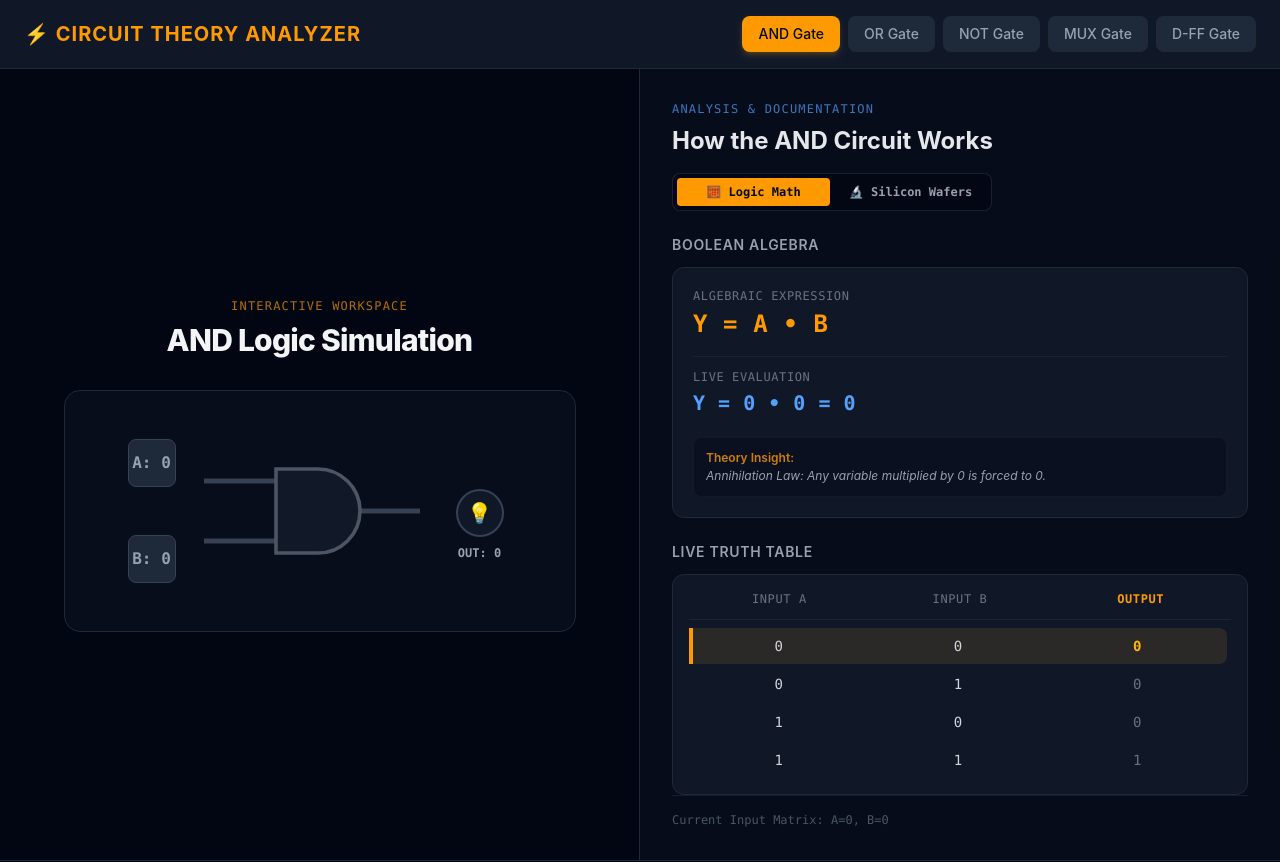
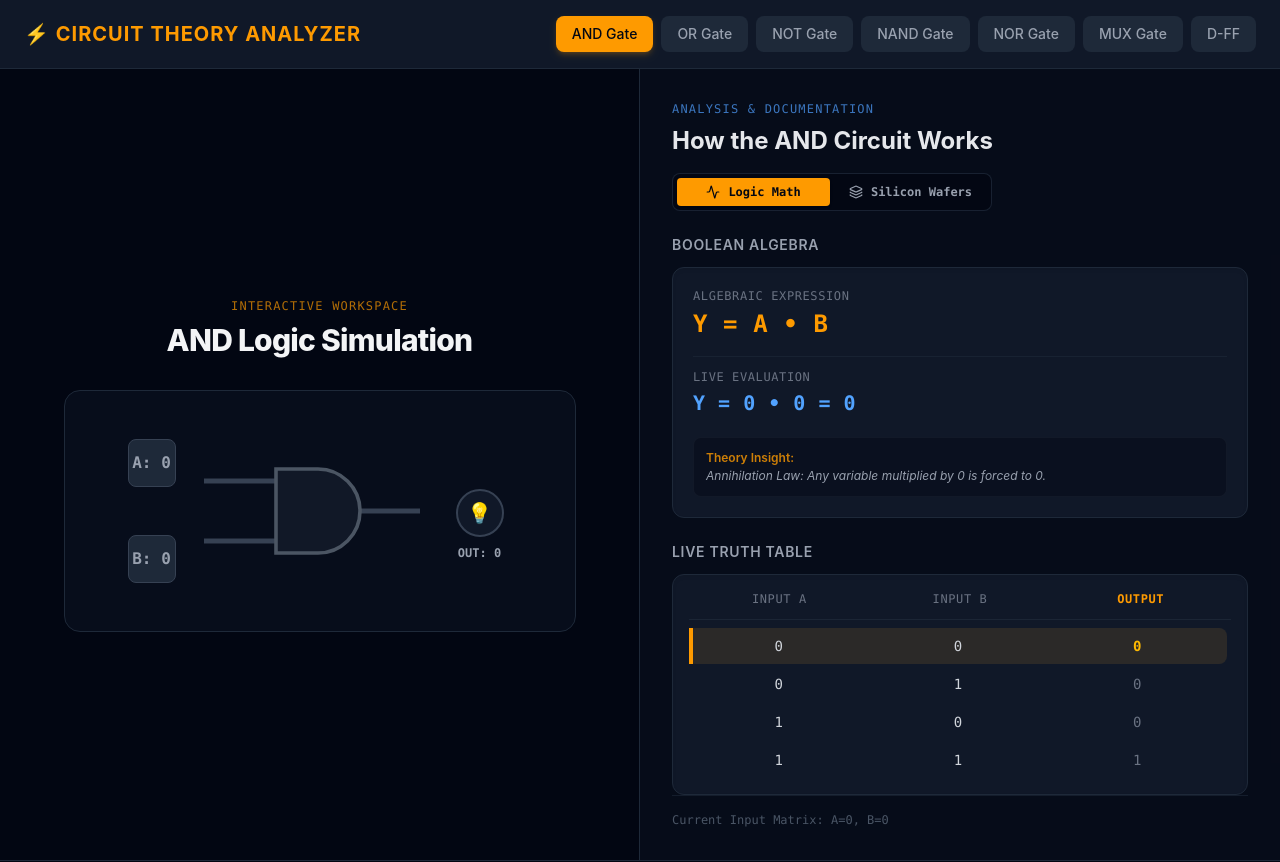
Before and after one commit to YOLO-GIT/circuits_theory, a React (Vite) app: page / in a window 1280 px wide. Shown: the top 862 px of the page. Built offline with nearby package versions, Linux system fonts and the light colour scheme.

Commit message:
Add NAND and NOR gate components to App, update module rendering and silicon layer toggle

```diff
--- a/src/App.tsx
+++ b/src/App.tsx
@@ -1,8 +1,11 @@
 import { useState } from "react";
 import { motion } from "framer-motion";
+import { Activity, Layers } from "lucide-react"; // Imported clean Lucide icons
 import AndGate from "./components/AndGate";
 import OrGate from "./components/OrGate";
 import NotGate from "./components/NotGate";
+import NandGate from "./components/NandGate";
+import NorGate from "./components/NorGate";
 import TruthTable from "./components/TruthTable";
 import TimingDiagram from "./components/TimingDiagram";
 import BooleanFormula from "./components/BooleanFormula";
@@ -10,18 +13,20 @@ import MuxGate from "./components/MuxGate";
 import DFlipFlop from "./components/DFlipFlop";
 import SiliconLayout from "./components/SiliconLayout";
 
-type ModuleType = "AND" | "OR" | "NOT" | "MUX" | "D-FF";
+type ModuleType = "AND" | "OR" | "NOT" | "MUX" | "D-FF" | "NAND" | "NOR";
 
 export default function App() {
   const [activeModule, setActiveModule] = useState<ModuleType>("AND");
-  const modules: ModuleType[] = ["AND", "OR", "NOT", "MUX", "D-FF"];
+
+  // FIX 1: Added "NAND" and "NOR" to the array so they actually render in the navbar!
+  const modules: ModuleType[] = ["AND", "OR", "NOT", "NAND", "NOR", "MUX", "D-FF"];
 
   // LIFTED SHARED STATE FOR INPUTS
   const [gateInputA, setGateInputA] = useState<boolean>(false);
   const [gateInputB, setGateInputB] = useState<boolean>(false);
-  const [selectLine, setSelectLine] = useState(false); // New control state for MUX
+  const [selectLine, setSelectLine] = useState(false);
 
-  // ADD THIS NEW TOGGLE SWITCH STATE HERE
+  // SILICON WAFER DISPLAY STATE
   const [showSiliconLayer, setShowSiliconLayer] = useState<boolean>(false);
 
   return (
@@ -35,14 +40,17 @@ export default function App() {
           {modules.map((mod) => (
             <button
               key={mod}
-              onClick={() => setActiveModule(mod)}
+              onClick={() => {
+                setActiveModule(mod);
+                setShowSiliconLayer(false); // Reset view on switch for safety
+              }}
               className={`px-4 py-2 rounded-lg font-medium transition-all text-sm ${
                 activeModule === mod
                   ? "bg-amber-500 text-gray-950 shadow-md shadow-amber-500/20"
                   : "bg-gray-800 text-gray-400 hover:bg-gray-700 hover:text-gray-200"
               }`}
             >
-              {mod} Gate
+              {mod} {mod === "D-FF" ? "" : "Gate"}
             </button>
           ))}
         </nav>
@@ -50,6 +58,7 @@ export default function App() {
 
       {/* MAIN LAYOUT */}
       <main className="flex-1 grid grid-cols-1 lg:grid-cols-2 divide-y lg:divide-y-0 lg:divide-x divide-gray-800">
+
         {/* ZONE 1: THE INTERACTIVE CIRCUITS (LEFT) */}
         <section className="p-8 flex flex-col items-center justify-center min-h-100 bg-gray-950/50">
           <div className="text-center w-full flex flex-col items-center">
@@ -60,44 +69,31 @@ export default function App() {
               {activeModule} Logic Simulation
             </h2>
 
-            {/* Wrapping our workspace switch in App.tsx */}
             <motion.div
-              key={activeModule} // Keeps track of when the module actually changes
+              key={activeModule}
               initial={{ opacity: 0, y: 10 }}
               animate={{ opacity: 1, y: 0 }}
               exit={{ opacity: 0, y: -10 }}
               transition={{ duration: 0.2 }}
               className="w-full flex justify-center"
             >
-              {/* RENDER THE CORRESPONDING LOGIC ENGINE */}
               {activeModule === "AND" && (
-                <AndGate
-                  inputA={gateInputA}
-                  inputB={gateInputB}
-                  setInputA={setGateInputA}
-                  setInputB={setGateInputB}
-                />
+                <AndGate inputA={gateInputA} inputB={gateInputB} setInputA={setGateInputA} setInputB={setGateInputB} />
               )}
               {activeModule === "OR" && (
-                <OrGate
-                  inputA={gateInputA}
-                  inputB={gateInputB}
-                  setInputA={setGateInputA}
-                  setInputB={setGateInputB}
-                />
+                <OrGate inputA={gateInputA} inputB={gateInputB} setInputA={setGateInputA} setInputB={setGateInputB} />
               )}
               {activeModule === "NOT" && (
                 <NotGate inputA={gateInputA} setInputA={setGateInputA} />
               )}
               {activeModule === "MUX" && (
-                <MuxGate
-                  inputA={gateInputA}
-                  inputB={gateInputB}
-                  selectLine={selectLine}
-                  setInputA={setGateInputA}
-                  setInputB={setGateInputB}
-                  setSelectLine={setSelectLine}
-                />
+                <MuxGate inputA={gateInputA} inputB={gateInputB} selectLine={selectLine} setInputA={setGateInputA} setInputB={setGateInputB} setSelectLine={setSelectLine} />
+              )}
+              {activeModule === "NAND" && (
+                <NandGate inputA={gateInputA} inputB={gateInputB} setInputA={setGateInputA} setInputB={setGateInputB} />
+              )}
+              {activeModule === "NOR" && (
+                <NorGate inputA={gateInputA} inputB={gateInputB} setInputA={setGateInputA} setInputB={setGateInputB} />
               )}
               {activeModule === "D-FF" && <DFlipFlop />}
             </motion.div>
@@ -111,45 +107,40 @@ export default function App() {
               Analysis & Documentation
             </span>
             <h2 className="text-2xl font-bold mb-4 text-gray-200">
-              How the {activeModule === "D-FF" ? "D Flip-Flop" : activeModule}{" "}
-              Circuit Works
+              How the {activeModule === "D-FF" ? "D Flip-Flop" : activeModule} Circuit Works
             </h2>
 
-            {/* NEW: SILICON MODE TOGGLE CONTROLLER SWITCH BAR */}
-            {["AND", "OR"].includes(activeModule) && (
+            {/* FIX 2: Added NAND and NOR here so the premium silicon wafer layout toggle displays */}
+            {["AND", "OR", "NOT","NAND", "NOR"].includes(activeModule) && (
               <div className="flex bg-gray-950/80 p-1 rounded-lg border border-gray-800/80 mb-6 gap-1 w-full max-w-xs">
                 <button
                   onClick={() => setShowSiliconLayer(false)}
-                  className={`flex-1 py-1.5 rounded text-xs font-mono font-bold transition-all ${
-                    !showSiliconLayer
-                      ? "bg-amber-500 text-gray-950"
-                      : "text-gray-400 hover:text-gray-200"
+                  className={`flex items-center justify-center gap-2 flex-1 py-1.5 rounded text-xs font-mono font-bold transition-all ${
+                    !showSiliconLayer ? "bg-amber-500 text-gray-950 shadow-sm" : "text-gray-400 hover:text-gray-200"
                   }`}
                 >
-                  🧮 Logic Math
+                  <Activity className="w-3.5 h-3.5" />
+                  <span>Logic Math</span>
                 </button>
                 <button
                   onClick={() => setShowSiliconLayer(true)}
-                  className={`flex-1 py-1.5 rounded text-xs font-mono font-bold transition-all ${
-                    showSiliconLayer
-                      ? "bg-blue-500 text-gray-950"
-                      : "text-gray-400 hover:text-gray-200"
+                  className={`flex items-center justify-center gap-2 flex-1 py-1.5 rounded text-xs font-mono font-bold transition-all ${
+                    showSiliconLayer ? "bg-blue-500 text-gray-950 shadow-sm" : "text-gray-400 hover:text-gray-200"
                   }`}
                 >
-                  🔬 Silicon Wafers
+                  <Layers className="w-3.5 h-3.5" />
+                  <span>Silicon Wafers</span>
                 </button>
               </div>
             )}
 
-            {["AND", "OR", "NOT", "MUX"].includes(activeModule) ? (
+            {/* FIX 3: Expanded array check to let NAND and NOR enter math/truth table mode */}
+            {["AND", "OR", "NOT", "MUX", "NAND", "NOR"].includes(activeModule) ? (
               <div className="flex flex-col gap-6">
-                {/* CONDITIONAL RENDERER: SHOW SCHEMATICS OR SILICON TRANSISTORS */}
-                {showSiliconLayer && ["AND", "OR"].includes(activeModule) ? (
-                  <SiliconLayout
-                    gateType={activeModule}
-                    inputA={gateInputA}
-                    inputB={gateInputB}
-                  />
+
+                {/* FIX 4: Allowed NOT, NAND, and NOR to render inside the silicon blueprint drawer */}
+                {showSiliconLayer && ["AND", "OR", "NOT", "NAND", "NOR"].includes(activeModule) ? (
+                  <SiliconLayout gateType={activeModule} inputA={gateInputA} inputB={gateInputB} />
                 ) : (
                   <>
                     {/* Dynamic Algebraic Equation Reader */}
@@ -158,7 +149,7 @@ export default function App() {
                         Boolean Algebra
                       </h3>
                       <BooleanFormula
-                        gateType={activeModule as "AND" | "OR" | "NOT" | "MUX"}
+                        gateType={activeModule as any}
                         inputA={gateInputA}
                         inputB={gateInputB}
                         selectLine={selectLine}
@@ -174,14 +165,14 @@ export default function App() {
                         currentA={gateInputA}
                         currentB={gateInputB}
                         currentSelect={selectLine}
-                        gateType={activeModule as "AND" | "OR" | "NOT" | "MUX"}
+                        gateType={activeModule as any}
                       />
                     </div>
                   </>
                 )}
               </div>
             ) : (
-              /* REPLACE THE OTHERS WITH THIS D-FF INFOPANEL CONTAINER */
+              /* D-FF INFOPANEL CONTAINER OVERLAY */
               <div className="bg-gray-900 border border-gray-800 rounded-xl p-6 mb-6 flex flex-col gap-4">
                 <h3 className="text-sm font-semibold text-amber-500 uppercase tracking-wider">
                   Edge-Triggered Sequential Mode
@@ -191,26 +182,9 @@ export default function App() {
                   for CPU registry files and system cache memory cells.
                 </p>
                 <ul className="text-xs font-mono text-gray-400 space-y-2 bg-gray-950/50 p-4 rounded-lg border border-gray-800/60">
-                  <li>
-                    • <span className="text-blue-400">Isolated Lane:</span>{" "}
-                    Changing data input{" "}
-                    <span className="text-blue-400">(D)</span> alone has
-                    absolutely zero effect on the system output.
-                  </li>
-                  <li>
-                    •{" "}
-                    <span className="text-emerald-400">
-                      Clock Sync (0 → 1):
-                    </span>{" "}
-                    State variables are locked in and copied to output{" "}
-                    <span className="text-amber-500">Q</span> ONLY during a
-                    microsecond clock transition step.
-                  </li>
-                  <li>
-                    • <span className="text-purple-400">Steady Capture:</span>{" "}
-                    Once the edge pass completes, the values are frozen safely
-                    in memory, ignoring further input adjustments.
-                  </li>
+                  <li>• <span className="text-blue-400">Isolated Lane:</span> Changing data input <span className="text-blue-400">(D)</span> alone has zero effect on the system output.</li>
+                  <li>• <span className="text-emerald-400">Clock Sync (0 → 1):</span> State variables are locked in to output <span className="text-amber-500">Q</span> ONLY during a microsecond clock transition step.</li>
+                  <li>• <span className="text-purple-400">Steady Capture:</span> Once the edge pass completes, the values are frozen safely in memory.</li>
                 </ul>
               </div>
             )}
@@ -221,8 +195,7 @@ export default function App() {
               <span>Sequential State Mode Active</span>
             ) : (
               <span>
-                Current Input Matrix: A={gateInputA ? "1" : "0"}, B=
-                {gateInputB ? "1" : "0"}
+                Current Input Matrix: A={gateInputA ? "1" : "0"}, B={gateInputB ? "1" : "0"}
                 {activeModule === "MUX" && `, S=${selectLine ? "1" : "0"}`}
               </span>
             )}
@@ -230,22 +203,22 @@ export default function App() {
         </section>
       </main>
 
-      {/* NEW SECTION: TIMELINE FOOTER COMPONENT */}
-      {(activeModule === "AND" ||
-        activeModule === "OR" ||
-        activeModule === "NOT") && (
+      {/* TIMELINE FOOTER COMPONENT */}
+      {/* FIX 5: Allowed NAND, NOR, and MUX to render their waveforms in the bottom timeline view panel container */}
+      {activeModule !== "D-FF" && (
         <section className="bg-gray-950 border-t border-gray-800 p-6 w-full">
           <div className="max-w-7xl mx-auto">
-            {/* Dynamic Output Calculation fed directly to chart telemetry */}
+            {/* FIX 6: Fully integrated outputs for NAND, NOR, and MUX inside the telemetry tracker */}
             <TimingDiagram
               inputA={gateInputA}
               inputB={gateInputB}
               output={
-                activeModule === "AND"
-                  ? gateInputA && gateInputB
-                  : activeModule === "OR"
-                    ? gateInputA || gateInputB
-                    : !gateInputA
+                activeModule === "AND" ? gateInputA && gateInputB :
+                activeModule === "OR" ? gateInputA || gateInputB :
+                activeModule === "NOT" ? !gateInputA :
+                activeModule === "NAND" ? !(gateInputA && gateInputB) :
+                activeModule === "NOR" ? !(gateInputA || gateInputB) :
+                activeModule === "MUX" ? (selectLine ? gateInputB : gateInputA) : false
               }
               gateType={activeModule}
             />
```
